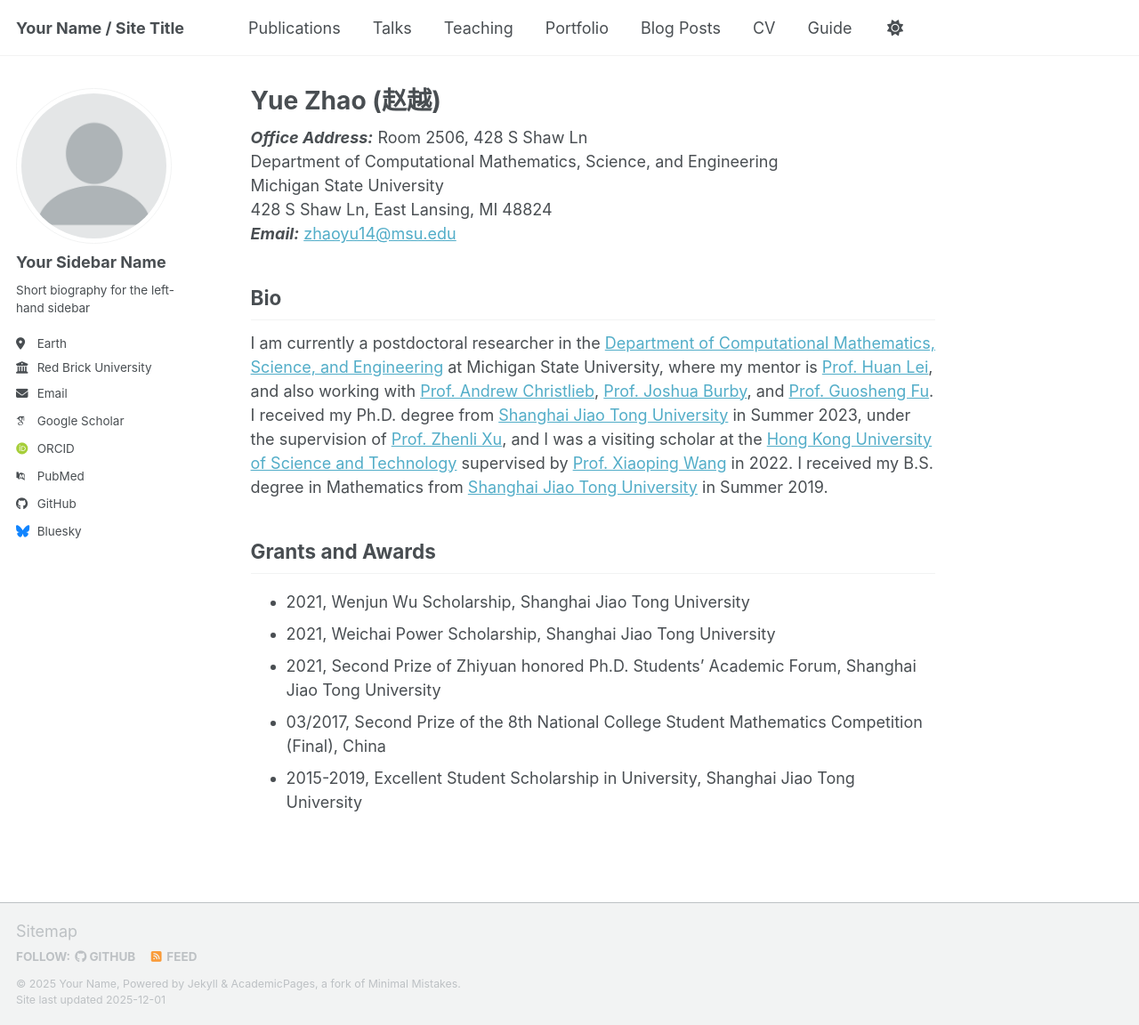
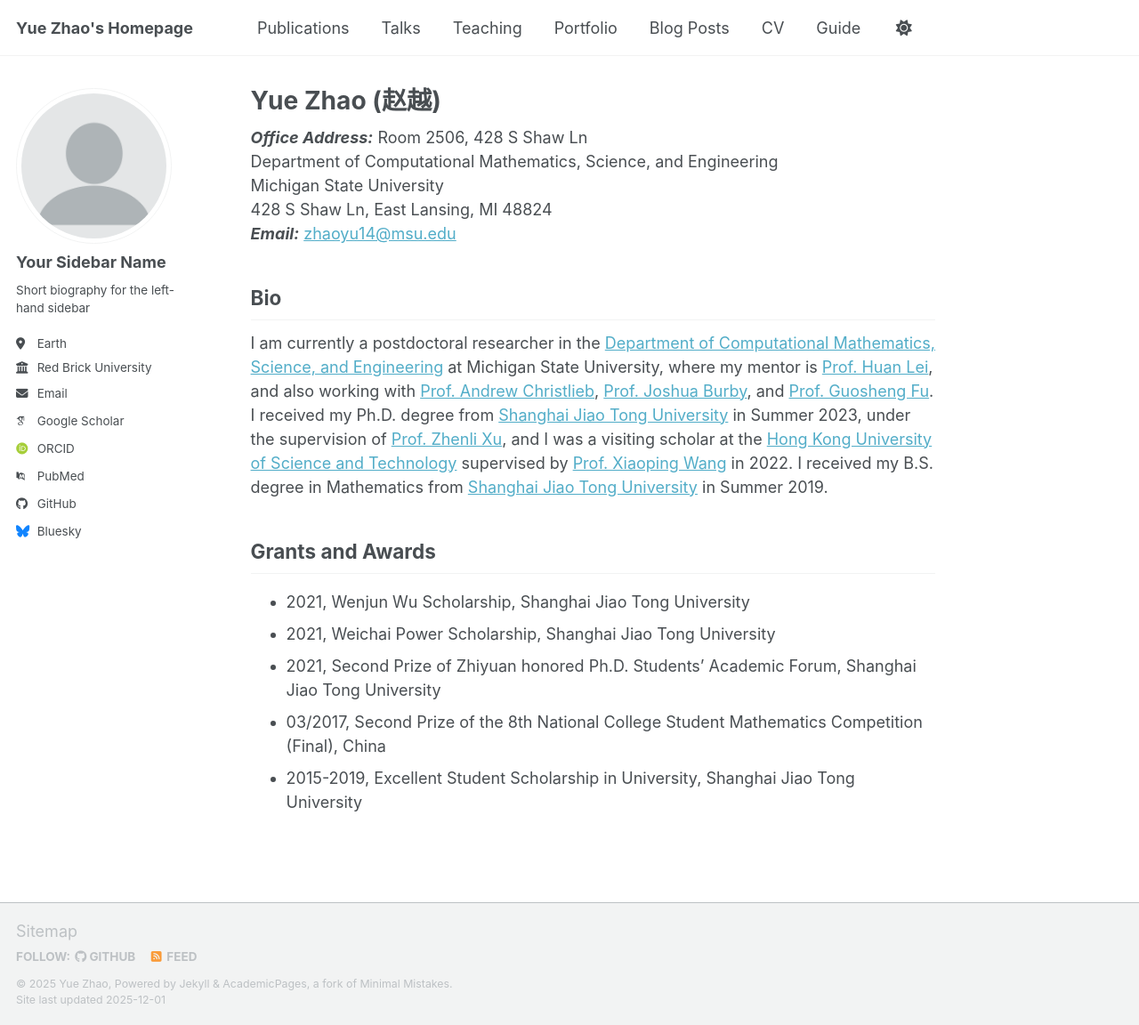
Before and after one commit to yuezhao1997/yuezhao1997.github.io, a Jekyll site: the page built from _pages/about.md, in a window 1280 px wide and 1152 px high. Shown: the whole window at 89% size. Built offline with Jekyll 4.4.1, drawn with Linux system fonts in a browser that asks for light colours; some web fonts are replaced; a script bundle is joined from its source files by our own code; library files that are not in the unit come from our copies.

Commit message:
Update site configuration with personal details

```diff
--- a/_config.yml
+++ b/_config.yml
@@ -9,14 +9,14 @@
 # Basic Site Settings
 locale                   : "en-US"
 site_theme               : "default" # Currently available options are "default", "air"
-title                    : "Your Name / Site Title"
+title                    : "Yue Zhao's Homepage"
 title_separator          : "-"
-name                     : &name "Your Name"
-description              : &description "Your Name's academic portfolio"   # Update this with a general description of your site, this is the default if not overridden by a page
-url                      : https://academicpages.github.io # The base hostname & protocol for your site e.g. "https://[your GitHub username].github.io",
+name                     : &name "Yue Zhao"
+description              : &description "Postdoctoral Researcher"   # Update this with a general description of your site, this is the default if not overridden by a page
+url                      : https://yuezhao1997.github.io # The base hostname & protocol for your site e.g. "https://[your GitHub username].github.io",
                                                            # or if you already have some other page hosted on Github then use "https://[your GitHub username].github.io/[Your Repo Name]"
 baseurl                  : "" # the subpath of your site, e.g. "/blog"
-repository               : "academicpages/academicpages.github.io"
+repository               : "yuezhao1997.github.io"
 
 # Site Author - The following control what appear as part of the author content on the side bar.
 #               If a field is blank the icon and link will not appear, otherwise it will be shown.
```
